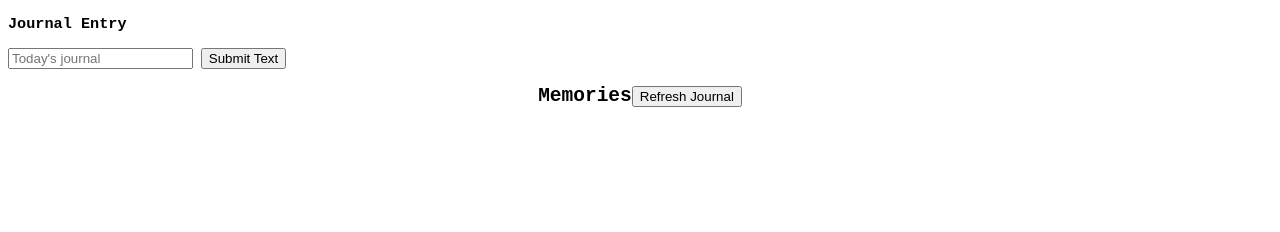
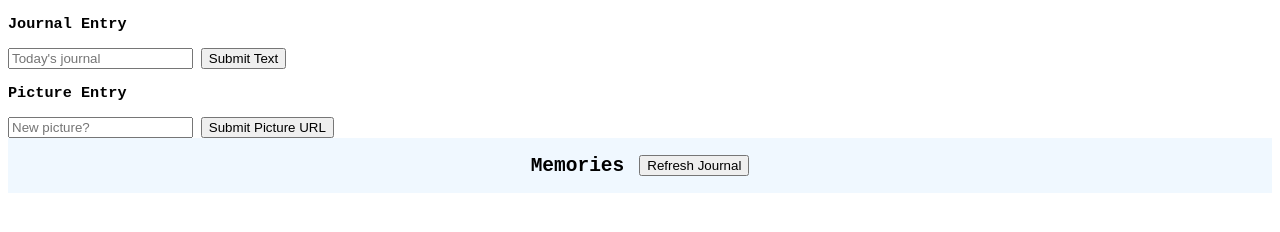
Before and after one commit to JackYBT/Garden-of-Eden, a website with bundled scripts: page public/index.html in a window 1280 px wide. Shown: the part 50-282 px from the top of the page. Built offline with nearby package versions, Linux system fonts and the light colour scheme; files whose address does not match are found by name.

Commit message:
Completed full-stack journal entry deployment

```diff
--- a/public/base_styles.css
+++ b/public/base_styles.css
@@ -7,13 +7,46 @@ body {
     font-family:monospace;
 }
 
-.widthContainer {
+.journalTitleBox {
     display: flex;
     justify-content: center;
     align-items: center;
+    gap: 15px;
+    background-color: aliceblue;
+}
+
+.widthContainer {
+    display:flex;
+    justify-content: center;
+    font-family: fantasy;
+}
+/*
+.widthContainer {
+    display:flex;
+    justify-content: center;
+    align-items: center;
+}
+
+#journalTitle {
+    text-align: center;
+}
+
+#refresh_journal {
+    float: left;
+}
+
+#dailyJournalBox {
+    text-align: center;
+    display: flex;
+    flex-direction: column;
 }
 
 .dailyJournal {
     display: flex;
     background-color: beige;
 }
+
+#dailyPictureBox {
+    position: relative;
+}
+*/
--- a/public/index.html
+++ b/public/index.html
@@ -15,31 +15,44 @@
 
   </head>
   <body>
+    <main>
+
       <h1>
         Garden of Eden
       </h1>
-    <section id="textGarden">
+
+      <section id="AddingInformation">
         <div>
           <h3>Journal Entry</h3>
-       <!-- Need to add DOM under this div when pulling text from the backend -->
-        <div id="displayText">
-        </div>
-        </div>
           <form id="submitText">
             <input name="newtext" placeholder = "Today's journal">
             <button type="submit" name = "submit">Submit Text</button>
           </form>
+        </div>
+
         <div>
+          <h3>Picture Entry</h3>
+          <form id="submitPicture">
+            <input name="newpicture" placeholder = "New picture?">
+            <button type="submit" name = "submit">Submit Picture URL</button>
+          </form>
+        </div>
+      </section>
+
+      <section id="GardenOfEden">
+        <div class="journalTitleBox">
+          <h2 id = "journalTitle">Memories</h2>
+          <button type = "button" id ="refresh_journal">Refresh Journal</button>
         </div>
 
         <div class = "widthContainer">
-        <h2>Memories</h2>
-        <button type = "button" id="refresh_journal">Refresh Journal</button>
-
-        <div id = "dailyJournal">
-          <div></div>
+          <div id = "dailyJournalBox">
+          </div>
         </div>
 
+        <div class = "widthContainer">
+          <div id = "dailyPictureBox">
+          </div>
         </div>
       </section>
 
--- a/public/js/social.js
+++ b/public/js/social.js
@@ -45,7 +45,7 @@ class App {
 
     async _loadProfile() {
         let new_container = this._createJournalDisplay();
-        document.querySelector("#dailyJournal").firstChild.replaceWith(new_container);
+        document.querySelector("#dailyJournalBox").firstChild.replaceWith(new_container);
 
     }
 
```
Lines whose indentation alone changed are shown as unchanged.
